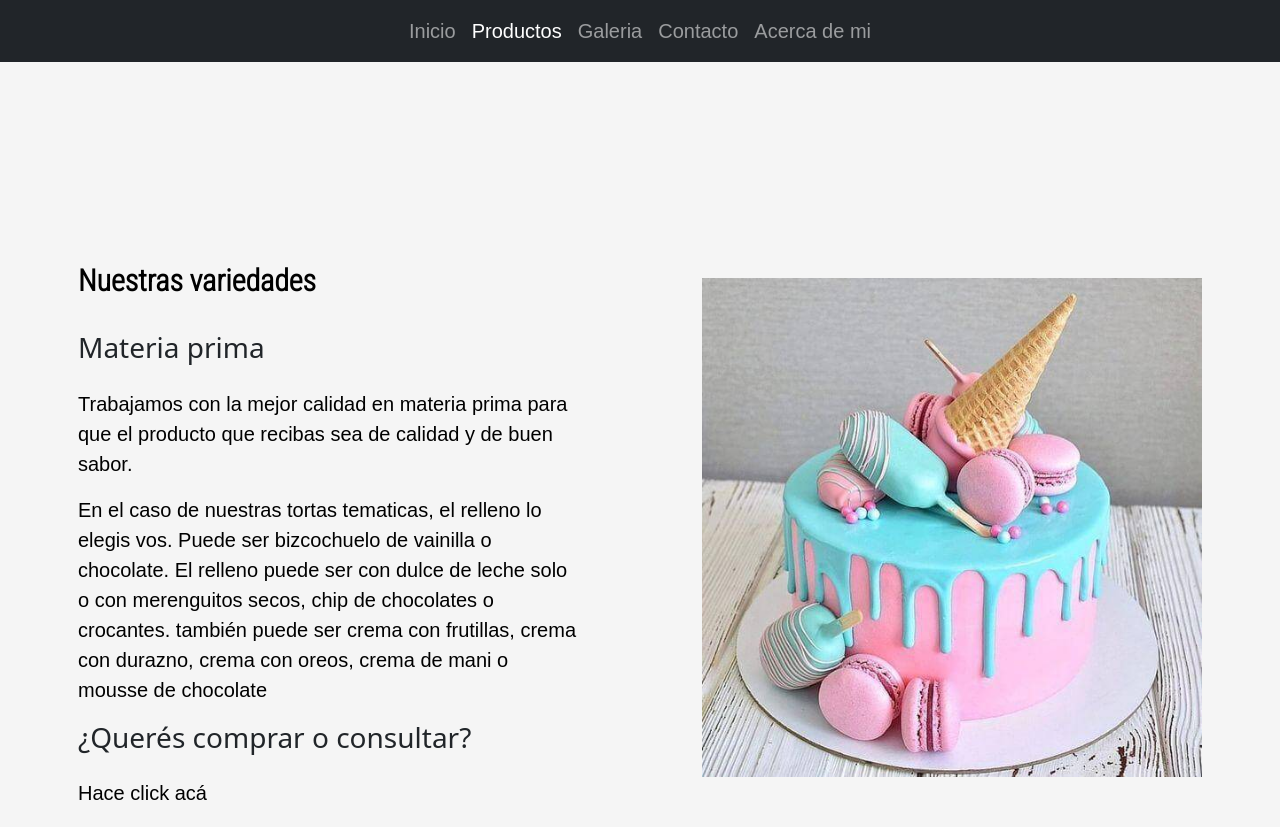
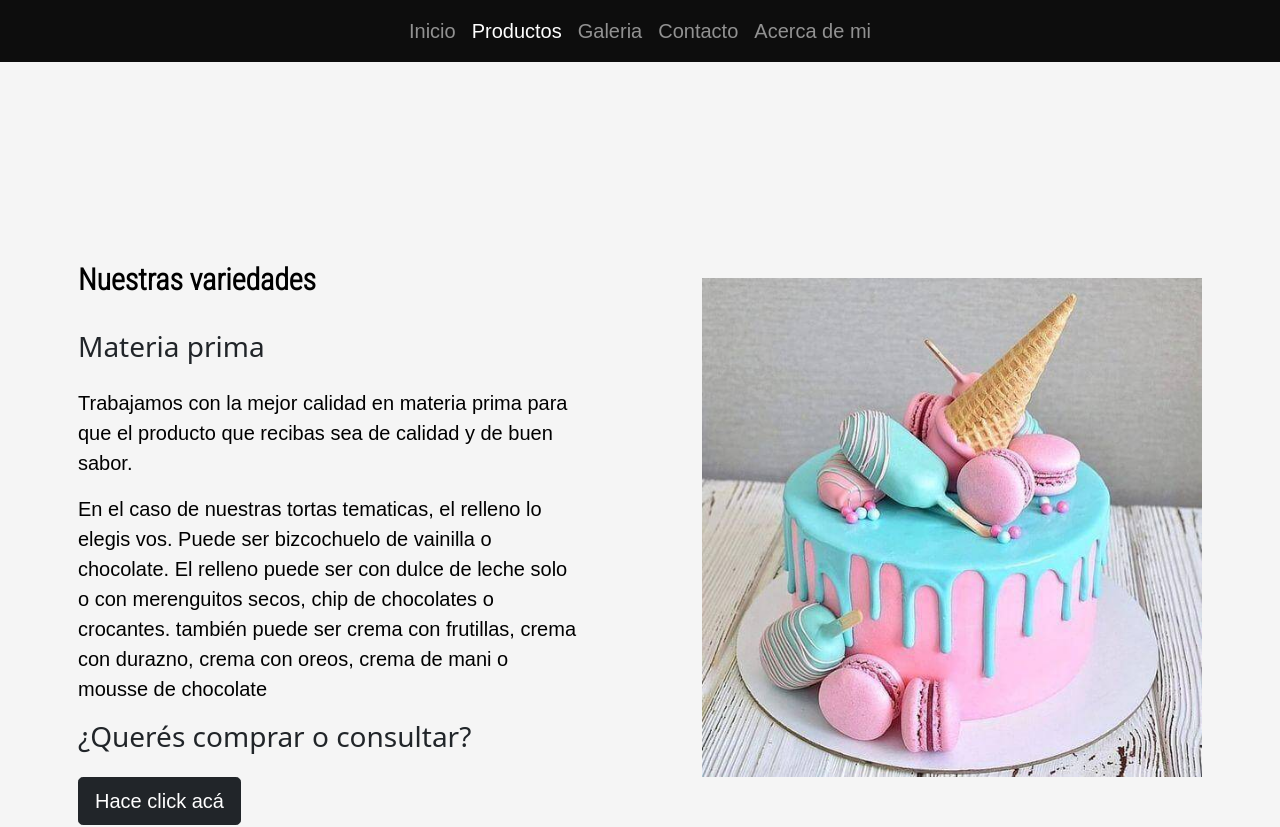
Before and after one commit to Maximiliano1983/ProyectoMaximilianoHeredia, a website: page html/productos.html in a window 1280 px wide. Shown: the part 237-1064 px from the top of the page. Drawn offline with nearby package versions, Linux system fonts and the light colour scheme.

Commit message:
Modificaciones, boton en producto y correccion en el fondo de nav

```diff
--- a/css/style.css
+++ b/css/style.css
@@ -35,7 +35,7 @@ nav {
   background: violet; }
 
 .bg-dark {
-  background-color: #0D0D0D; }
+  background-color: #0D0D0D !important; }
 
 ul {
   list-style-type: none;
@@ -362,7 +362,7 @@ button {
     justify-items: center;
     align-items: center; }
   .productos p {
-    padding-bottom: 1rem; }
+    padding-bottom: 1rem;}
 
   /*Galeria*/
 
--- a/html/productos.html
+++ b/html/productos.html
@@ -66,7 +66,7 @@
                 <p>En el caso de nuestras tortas tematicas, el relleno lo elegis vos. Puede ser bizcochuelo de vainilla o chocolate. El relleno puede ser con dulce de leche solo o con merenguitos secos, chip de chocolates o crocantes.
                  también puede ser crema con frutillas, crema con durazno, crema con oreos, crema de mani o mousse de chocolate</p>
                  <h3>¿Querés comprar o consultar?</h3>
-                 <a href="https://bit.ly/3sohr0k" target="_blank"><p>Hace click acá</p> </a>
+                 <a href="https://bit.ly/3sohr0k" target="_blank"><button type="button" class="btn btn-dark btn-lg">Hace click acá</button></a>
             </div>
             <img src="../img/torta_cheta.jpg" alt="Cheta" class="p2">
             </section>
@@ -82,7 +82,7 @@
         </ul>
         <div class="redes">
             <a href="https://www.instagram.com/arteypasteleriavero/" target="_blank"><i class="fab fa-instagram-square"></i></a>
-            <a href="https://bit.ly/3sohr0k" target="_blank"><i class="fab fa-whatsapp-square" ></i> </a>
+            <a class="botonProducto" href="https://bit.ly/3sohr0k" target="_blank"><i class="fab fa-whatsapp-square" ></i> </a>
            </div>
            <a href="https://bit.ly/3sohr0k" target="_blank"><button type="button" class="btn btn-light btn-lg">Hace tu pedido! 3512875352</button></a>
         <p>Powered by Maxi</p>
```
